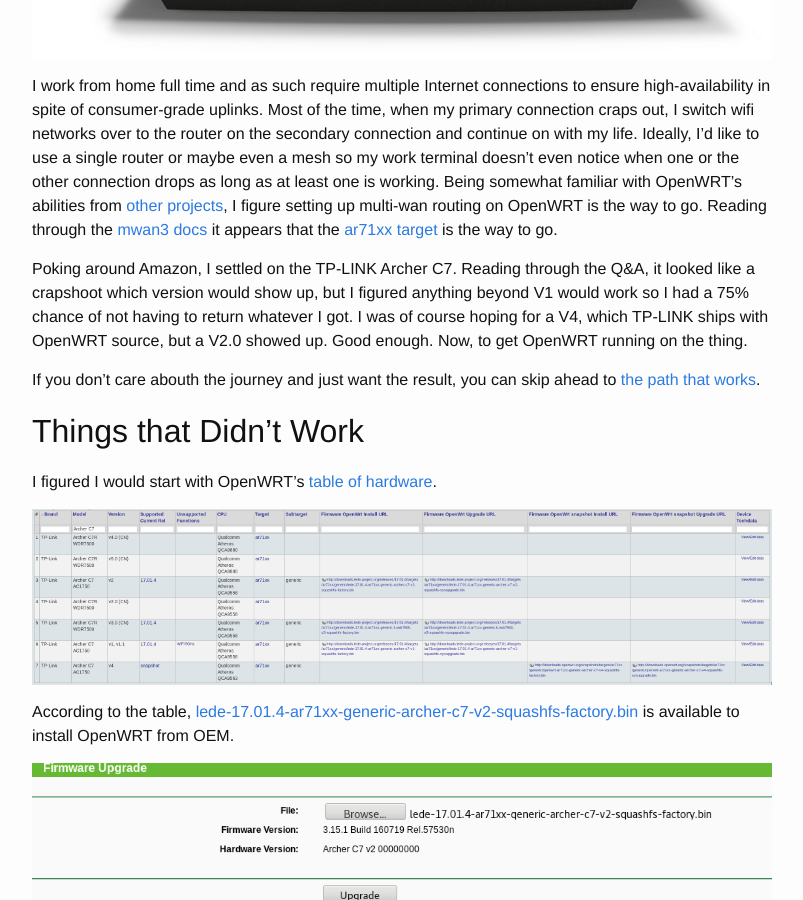
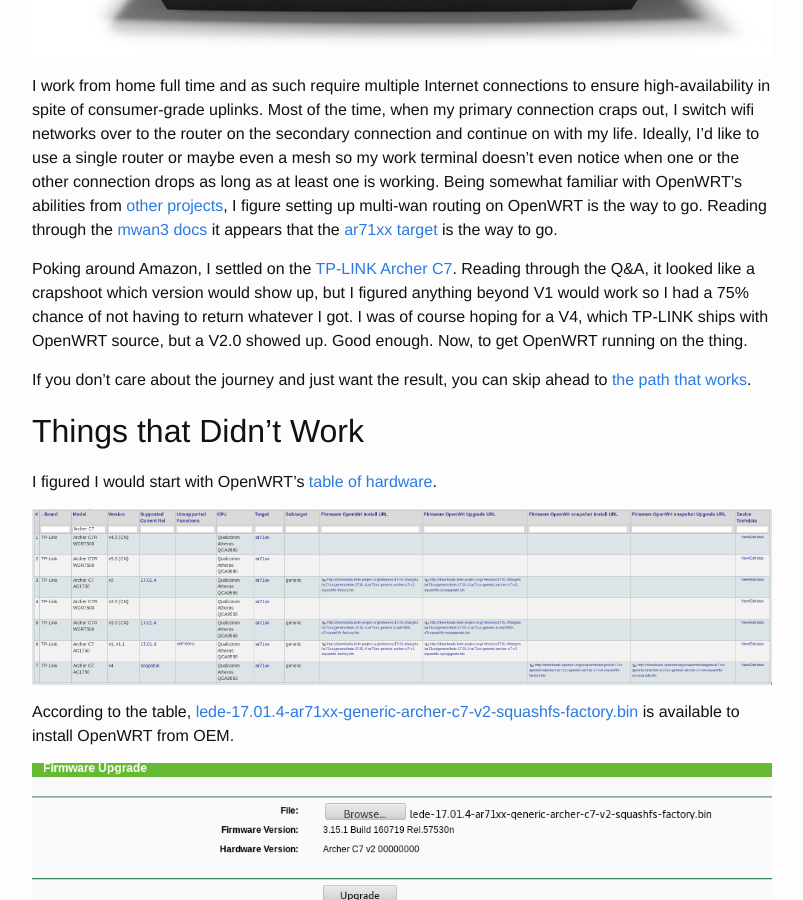
Before and after one commit to cilynx/cilynx.github.io, a Jekyll site: the page built from _posts/2018-03-24-openwrt_on_late_serial_number_tp-link_archer_c7_v2.md, in a window 1280 px wide and 900 px high, scrolled down 779 px. Shown: the whole window, without its empty margins (238-1041 px from the left). Built offline with Jekyll 4.4.1, drawn with Linux system fonts in a browser that asks for light colours; a script that is not in the unit is left out; comment, search, counter and statistics services are not loaded.

Commit message:
Link and typo fixes for Archer C7

```diff
--- a/_posts/2018-03-24-openwrt_on_late_serial_number_tp-link_archer_c7_v2.md
+++ b/_posts/2018-03-24-openwrt_on_late_serial_number_tp-link_archer_c7_v2.md
@@ -8,9 +8,9 @@
 
 I work from home full time and as such require multiple Internet connections to ensure high-availability in spite of consumer-grade uplinks.  Most of the time, when my primary connection craps out, I switch wifi networks over to the router on the secondary connection and continue on with my life.  Ideally, I'd like to use a single router or maybe even a mesh so my work terminal doesn't even notice when one or the other connection drops as long as at least one is working.  Being somewhat familiar with OpenWRT's abilities from [other projects](/openwrt/), I figure setting up multi-wan routing on OpenWRT is the way to go.  Reading through the [mwan3 docs](https://wiki.openwrt.org/doc/howto/mwan3) it appears that the [ar71xx target](https://openwrt.org/docs/targets/ar71xx) is the way to go.
 
-Poking around Amazon, I settled on the TP-LINK Archer C7.  Reading through the Q&A, it looked like a crapshoot which version would show up, but I figured anything beyond V1 would work so I had a 75% chance of not having to return whatever I got.  I was of course hoping for a V4, which TP-LINK ships with OpenWRT source, but a V2.0 showed up.  Good enough.  Now, to get OpenWRT running on the thing.
+Poking around Amazon, I settled on the [TP-LINK Archer C7](https://amzn.to/2xw5soQ).  Reading through the Q&A, it looked like a crapshoot which version would show up, but I figured anything beyond V1 would work so I had a 75% chance of not having to return whatever I got.  I was of course hoping for a V4, which TP-LINK ships with OpenWRT source, but a V2.0 showed up.  Good enough.  Now, to get OpenWRT running on the thing.
 
-If you don't care abouth the journey and just want the result, you can skip ahead to [the path that works](#the-path-that-works).
+If you don't care about the journey and just want the result, you can skip ahead to [the path that works](#the-path-that-works).
 
 ## Things that Didn't Work
 
```
